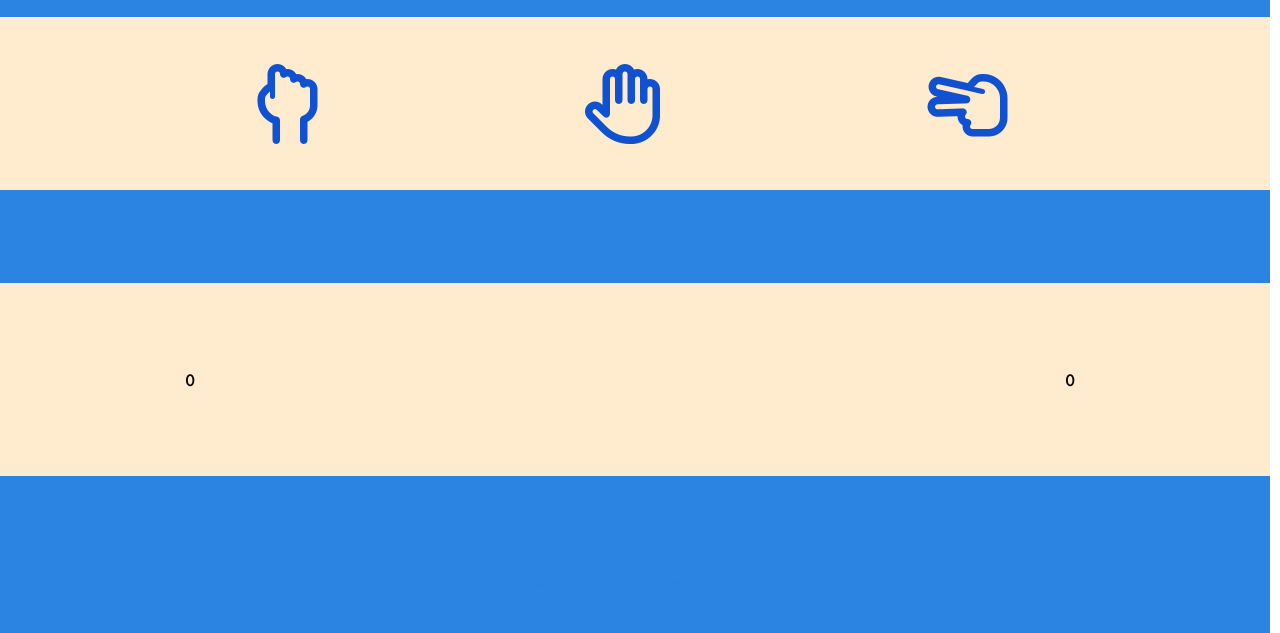
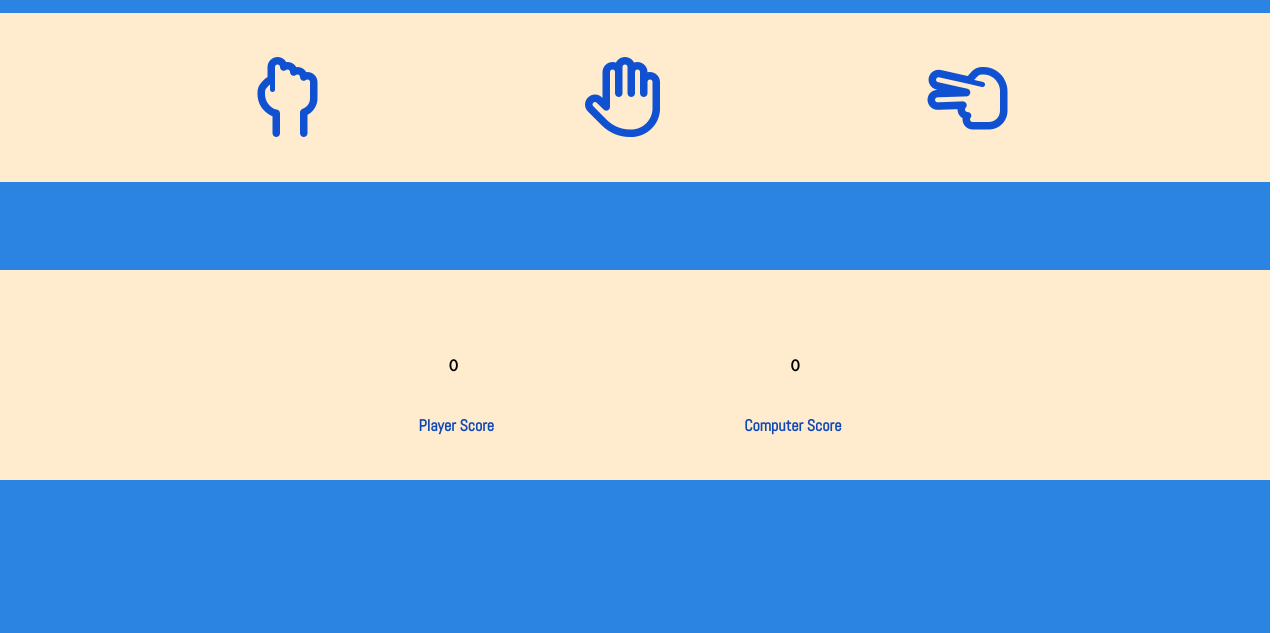
Before and after one commit to Mizan95/top-rock-paper-scissors-project, a plain HTML site: page index.html in a window 1280 px wide. Shown: the part 167-800 px from the top of the page. Drawn offline with Linux system fonts and the light colour scheme.

Commit message:
Add Score Box Headings

```diff
--- a/index.html
+++ b/index.html
@@ -45,13 +45,19 @@
             </div>
         </div>
         <div class="score-result-container">
-            <div id="player-score-box"></div>
+            <div>
+                <div id="player-score-box"></div>
+                <div class="score-box-heading">Player Score</div>
+            </div>
             <div id="round-result-box"></div>
-            <div id="computer-score-box"></div>
+            <div>
+                <div id="computer-score-box"></div>
+                <div class="score-box-heading">Computer Score</div>
+            </div>
         </div>
         <div id="final-winner-box-container">
             <div id="final-winner-box"></div>
-            <span class="f5Div">Why not press F5 to play again?</span>
+            <div class="f5Div">Why not press F5 to play again?</div>
         </div>
 
 </body>
--- a/script.js
+++ b/script.js
@@ -19,7 +19,6 @@ const finalWinnerBox = document.querySelector("#final-winner-box");
 function resetScores() {
     playerScore = 0;
     compScore = 0;
-
 
     playerScoreBox.textContent = playerScore;
     computerScoreBox.textContent = compScore;
@@ -126,9 +125,8 @@ function updateScore(roundWinner) {
 // checks if game is over, outputs final winner
 function receiveGameOver() {
     if (winningScoreReached()) {
-        outputFinalWinner();
-        setTimeout(displayPlayAgainMessage, 2000)
-        // displayPlayAgainMessage();
+        setTimeout(outputFinalWinner, 1000)
+        setTimeout(displayPlayAgainMessage, 3000)
     }
 }
 
@@ -136,7 +134,6 @@ const f5Div = document.querySelector(".f5Div");
 
 
 function displayPlayAgainMessage() {
-    // f5Div.textContent = "Why not press F5 to play again?";
     f5Div.classList.toggle("press-f5-box")
 }
 
@@ -156,7 +153,6 @@ function winningScoreReached() {
 
 
 function outputFinalWinner() {
-
     if (playerScore > compScore) {
         finalWinnerBox.textContent = "You are the final winner!";
     } else {
@@ -164,27 +160,3 @@ function outputFinalWinner() {
     }
     return;
 }
-
-// const displayPlayAgainMessage = () => {
-//     const finalWinnerBoxContainer = document.querySelector("#final-winner-box-container")
-//     const playAgainMessage = document.createElement("div");
-
-
-//     finalWinnerBoxContainer.appendChild(playAgainMessage);
-
-//     playAgainMessage.textContent = "Why not press F5 to play again?";
-
-//     return;
-// }
-
-// const playerItemBox = document.querySelector("#player-item");
-// const comItemBox = document.querySelector("#computer-item")
-
-// function appendI(playerBox, compBox) {
-//     let icon = document.createElement("i");
-//     let iconTwo = document.createElement("i");
-//     compBox.appendChild(icon);
-//     playerBox.appendChild(iconTwo);
-// }
-
-// appendI(playerItemBox, comItemBox);
--- a/style.css
+++ b/style.css
@@ -69,7 +69,7 @@ body > * {
 
 .score-result-container {
     display: flex;
-    justify-content: space-around;
+    justify-content: center;
     align-items: center;
     background-color: blanchedalmond;
 }
@@ -92,6 +92,13 @@ body > * {
     align-items: center;
     font-family: 'Didact Gothic', 'Arial';
     font-weight: 650;
+    margin-left: 1em;
+}
+
+.score-box-heading {
+    color: #0e47b6;
+    font-weight: 700;
+    font-family: 'Abel', 'Arial', 'Verdana';
 }
 
 #round-result-box {
@@ -100,8 +107,8 @@ body > * {
     display: flex;
     justify-content: center;
     align-items: center;
-    margin-right: -50px;
-    margin-left: -50px;
+    /* margin-right: -50px; */
+    /* margin-left: -50px; */
     text-align: center;
     font-family: 'Alegreya Sans SC';
     font-size: 22px;
```
